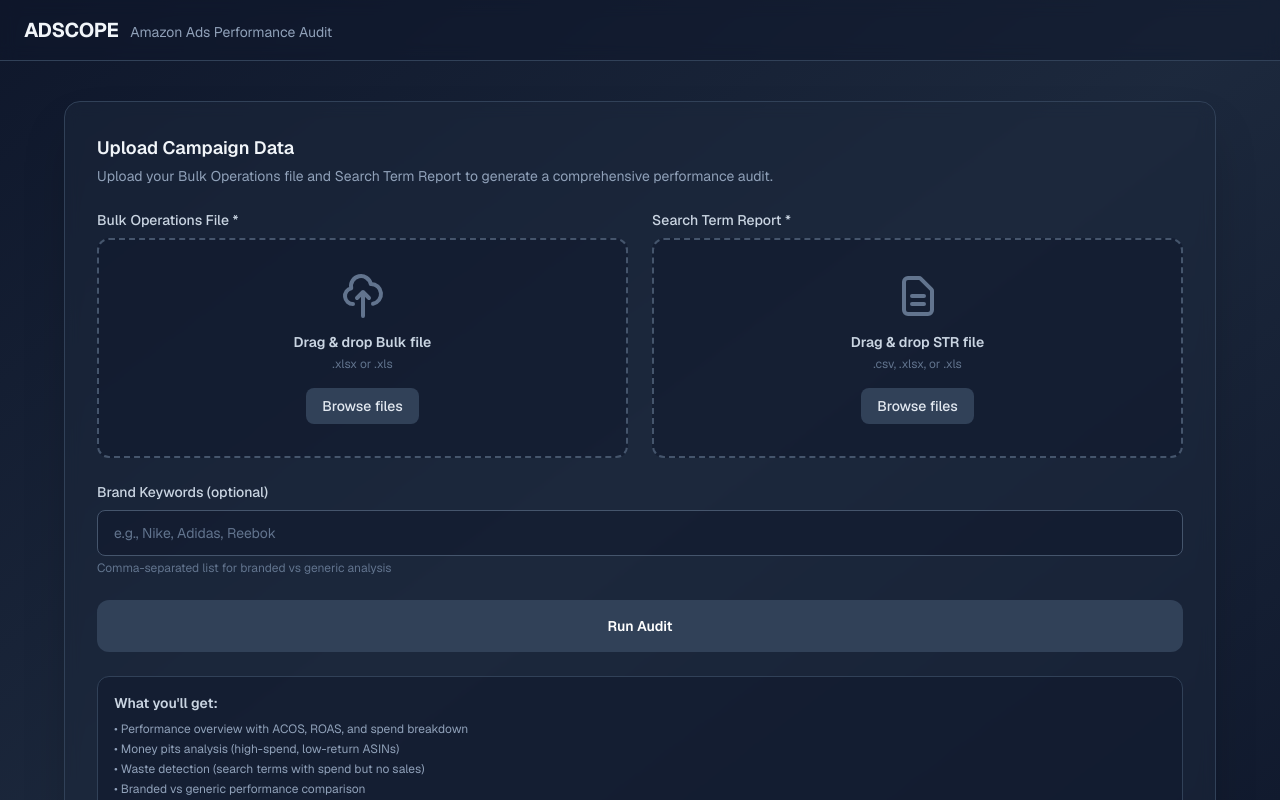
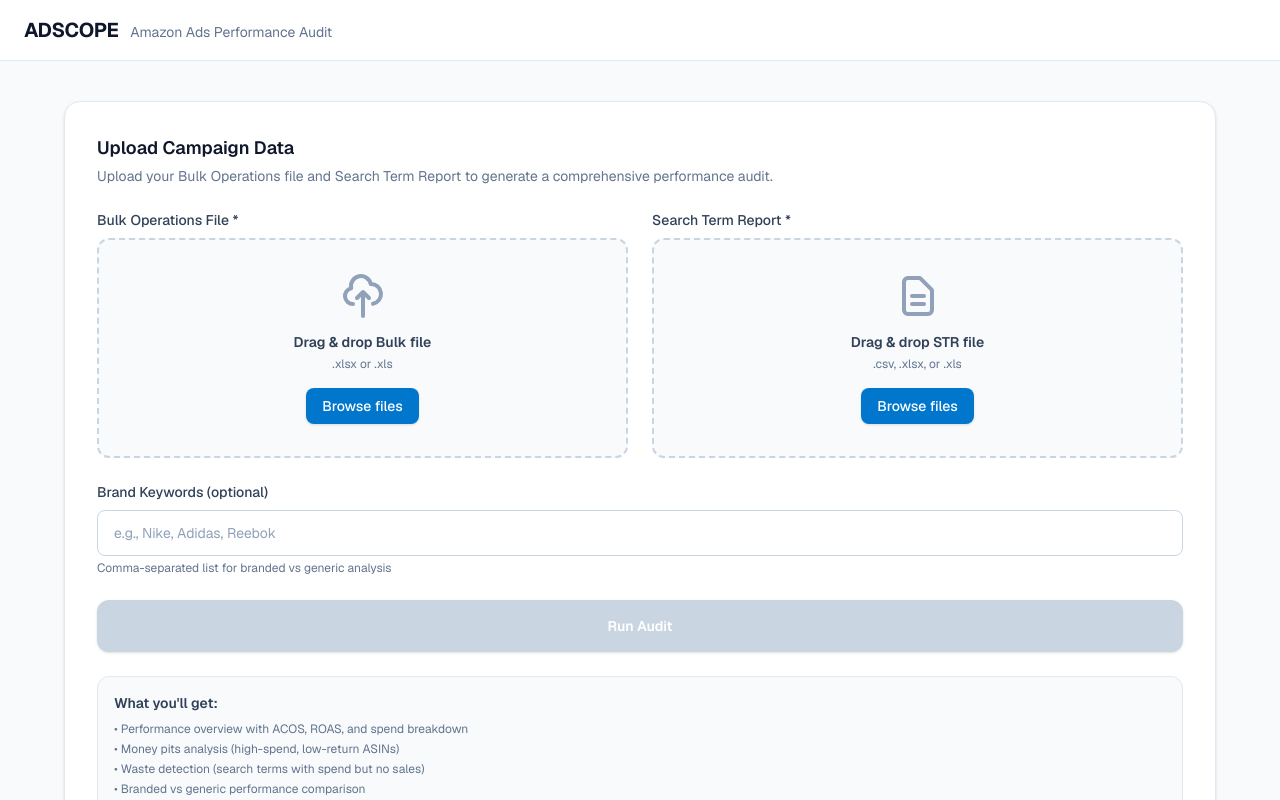
Before and after one commit to jeffdevbot/agency-os, a Next.js app in the folder frontend-web/: page /adscope in a window 1280 px wide. Shown: the top 800 px of the page. Built offline with nearby package versions, Linux system fonts and the light colour scheme; no server answers.

Commit message:
fix(theme): update upload screen to light theme

```diff
--- a/frontend-web/src/app/adscope/components/IngestScreen.tsx
+++ b/frontend-web/src/app/adscope/components/IngestScreen.tsx
@@ -68,14 +68,14 @@ export function IngestScreen({ onSubmit, processing, error }: IngestScreenProps)
   const canSubmit = bulkFile && strFile && !processing;
 
   return (
-    <div className="min-h-screen bg-gradient-to-br from-slate-900 via-slate-800 to-slate-900">
+    <div className="min-h-screen bg-slate-50">
       {/* Header */}
-      <header className="border-b border-slate-700 bg-slate-900/50 px-6 py-4 backdrop-blur-sm">
+      <header className="border-b border-slate-200 bg-white px-6 py-4">
         <div className="mx-auto flex max-w-7xl items-baseline gap-3">
-          <h1 className="text-xl font-bold tracking-tight text-slate-100">
+          <h1 className="text-xl font-bold tracking-tight text-slate-900">
             ADSCOPE
           </h1>
-          <p className="text-sm text-slate-400">
+          <p className="text-sm text-slate-500">
             Amazon Ads Performance Audit
           </p>
         </div>
@@ -84,13 +84,13 @@ export function IngestScreen({ onSubmit, processing, error }: IngestScreenProps)
       {/* Main Content */}
       <div className="flex flex-1 items-start justify-center px-4 pb-16 pt-10">
         <div className="w-full max-w-6xl">
-          <div className="rounded-2xl bg-slate-800/50 p-8 shadow-2xl backdrop-blur-sm border border-slate-700">
+          <div className="rounded-2xl bg-white p-8 shadow-sm border border-slate-200">
             {/* Title */}
             <div className="mb-6">
-              <h2 className="text-lg font-semibold text-slate-100">
+              <h2 className="text-lg font-semibold text-slate-900">
                 Upload Campaign Data
               </h2>
-              <p className="text-sm text-slate-400 mt-1">
+              <p className="text-sm text-slate-500 mt-1">
                 Upload your Bulk Operations file and Search Term Report to generate a comprehensive performance audit.
               </p>
             </div>
@@ -99,20 +99,19 @@ export function IngestScreen({ onSubmit, processing, error }: IngestScreenProps)
             <div className="grid grid-cols-1 md:grid-cols-2 gap-6 mb-6">
               {/* Bulk File Dropzone */}
               <div>
-                <label className="block text-sm font-medium text-slate-300 mb-2">
+                <label className="block text-sm font-medium text-slate-700 mb-2">
                   Bulk Operations File *
                 </label>
                 <div
                   onDragOver={(e) => e.preventDefault()}
                   onDrop={handleBulkDrop}
-                  className={`rounded-xl border-2 border-dashed p-8 text-center transition-colors ${
-                    bulkFile
-                      ? "border-emerald-500 bg-emerald-500/10"
-                      : "border-slate-600 bg-slate-900/50 hover:border-slate-500"
-                  }`}
+                  className={`rounded-xl border-2 border-dashed p-8 text-center transition-colors ${bulkFile
+                      ? "border-emerald-500 bg-emerald-50"
+                      : "border-slate-300 bg-slate-50 hover:border-[#0077cc] hover:bg-white"
+                    }`}
                 >
                   <svg
-                    className="mx-auto h-12 w-12 text-slate-500 mb-3"
+                    className="mx-auto h-12 w-12 text-slate-400 mb-3"
                     fill="none"
                     stroke="currentColor"
                     viewBox="0 0 24 24"
@@ -124,13 +123,13 @@ export function IngestScreen({ onSubmit, processing, error }: IngestScreenProps)
                       d="M7 16a4 4 0 01-.88-7.903A5 5 0 1115.9 6L16 6a5 5 0 011 9.9M15 13l-3-3m0 0l-3 3m3-3v12"
                     />
                   </svg>
-                  <p className="text-sm font-semibold text-slate-300">
+                  <p className="text-sm font-semibold text-slate-700">
                     {bulkFile ? bulkFile.name : "Drag & drop Bulk file"}
                   </p>
                   <p className="text-xs text-slate-500 mt-1">
                     .xlsx or .xls
                   </p>
-                  <label className="mt-4 inline-block cursor-pointer rounded-lg bg-slate-700 px-4 py-2 text-sm font-medium text-slate-200 hover:bg-slate-600 transition-colors">
+                  <label className="mt-4 inline-block cursor-pointer rounded-lg bg-[#0077cc] px-4 py-2 text-sm font-medium text-white hover:bg-[#005fa3] transition-colors shadow-sm">
                     <input
                       type="file"
                       accept=".xlsx,.xls"
@@ -144,20 +143,19 @@ export function IngestScreen({ onSubmit, processing, error }: IngestScreenProps)
 
               {/* STR File Dropzone */}
               <div>
-                <label className="block text-sm font-medium text-slate-300 mb-2">
+                <label className="block text-sm font-medium text-slate-700 mb-2">
                   Search Term Report *
                 </label>
                 <div
                   onDragOver={(e) => e.preventDefault()}
                   onDrop={handleStrDrop}
-                  className={`rounded-xl border-2 border-dashed p-8 text-center transition-colors ${
-                    strFile
-                      ? "border-emerald-500 bg-emerald-500/10"
-                      : "border-slate-600 bg-slate-900/50 hover:border-slate-500"
-                  }`}
+                  className={`rounded-xl border-2 border-dashed p-8 text-center transition-colors ${strFile
+                      ? "border-emerald-500 bg-emerald-50"
+                      : "border-slate-300 bg-slate-50 hover:border-[#0077cc] hover:bg-white"
+                    }`}
                 >
                   <svg
-                    className="mx-auto h-12 w-12 text-slate-500 mb-3"
+                    className="mx-auto h-12 w-12 text-slate-400 mb-3"
                     fill="none"
                     stroke="currentColor"
                     viewBox="0 0 24 24"
@@ -169,13 +167,13 @@ export function IngestScreen({ onSubmit, processing, error }: IngestScreenProps)
                       d="M9 12h6m-6 4h6m2 5H7a2 2 0 01-2-2V5a2 2 0 012-2h5.586a1 1 0 01.707.293l5.414 5.414a1 1 0 01.293.707V19a2 2 0 01-2 2z"
                     />
                   </svg>
-                  <p className="text-sm font-semibold text-slate-300">
+                  <p className="text-sm font-semibold text-slate-700">
                     {strFile ? strFile.name : "Drag & drop STR file"}
                   </p>
                   <p className="text-xs text-slate-500 mt-1">
                     .csv, .xlsx, or .xls
                   </p>
-                  <label className="mt-4 inline-block cursor-pointer rounded-lg bg-slate-700 px-4 py-2 text-sm font-medium text-slate-200 hover:bg-slate-600 transition-colors">
+                  <label className="mt-4 inline-block cursor-pointer rounded-lg bg-[#0077cc] px-4 py-2 text-sm font-medium text-white hover:bg-[#005fa3] transition-colors shadow-sm">
                     <input
                       type="file"
                       accept=".csv,.xlsx,.xls"
@@ -190,7 +188,7 @@ export function IngestScreen({ onSubmit, processing, error }: IngestScreenProps)
 
             {/* Brand Keywords Input */}
             <div className="mb-6">
-              <label className="block text-sm font-medium text-slate-300 mb-2">
+              <label className="block text-sm font-medium text-slate-700 mb-2">
                 Brand Keywords (optional)
               </label>
               <input
@@ -198,7 +196,7 @@ export function IngestScreen({ onSubmit, processing, error }: IngestScreenProps)
                 value={brandKeywords}
                 onChange={(e) => setBrandKeywords(e.target.value)}
                 placeholder="e.g., Nike, Adidas, Reebok"
-                className="w-full rounded-lg border border-slate-600 bg-slate-900/50 px-4 py-3 text-sm text-slate-200 placeholder-slate-500 focus:border-blue-500 focus:outline-none focus:ring-1 focus:ring-blue-500"
+                className="w-full rounded-lg border border-slate-300 bg-white px-4 py-3 text-sm text-slate-900 placeholder-slate-400 focus:border-[#0077cc] focus:outline-none focus:ring-1 focus:ring-[#0077cc]"
               />
               <p className="text-xs text-slate-500 mt-1">
                 Comma-separated list for branded vs generic analysis
@@ -209,30 +207,29 @@ export function IngestScreen({ onSubmit, processing, error }: IngestScreenProps)
             <button
               onClick={handleSubmit}
               disabled={!canSubmit}
-              className={`w-full rounded-xl px-6 py-4 text-sm font-semibold text-white transition-all ${
-                processing
-                  ? "bg-blue-600 animate-pulse cursor-wait"
+              className={`w-full rounded-xl px-6 py-4 text-sm font-semibold text-white transition-all shadow-sm ${processing
+                  ? "bg-[#0077cc] animate-pulse cursor-wait"
                   : canSubmit
-                  ? "bg-blue-600 hover:bg-blue-500 shadow-lg shadow-blue-500/50"
-                  : "bg-slate-700 cursor-not-allowed text-slate-500"
-              }`}
+                    ? "bg-[#0077cc] hover:bg-[#005fa3] shadow-blue-500/20"
+                    : "bg-slate-300 cursor-not-allowed text-slate-500"
+                }`}
             >
               {processing ? processingStatus : "Run Audit"}
             </button>
 
             {/* Error Display */}
             {error && (
-              <div className="mt-4 rounded-xl border border-red-500/40 bg-red-500/10 px-4 py-3">
-                <p className="text-sm text-red-400">{error}</p>
+              <div className="mt-4 rounded-xl border border-red-200 bg-red-50 px-4 py-3">
+                <p className="text-sm text-red-600">{error}</p>
               </div>
             )}
 
             {/* Info */}
-            <div className="mt-6 rounded-xl bg-slate-900/50 border border-slate-700 p-4">
-              <h3 className="text-sm font-semibold text-slate-300 mb-2">
+            <div className="mt-6 rounded-xl bg-slate-50 border border-slate-200 p-4">
+              <h3 className="text-sm font-semibold text-slate-700 mb-2">
                 What you'll get:
               </h3>
-              <ul className="space-y-1 text-xs text-slate-400">
+              <ul className="space-y-1 text-xs text-slate-500">
                 <li>• Performance overview with ACOS, ROAS, and spend breakdown</li>
                 <li>• Money pits analysis (high-spend, low-return ASINs)</li>
                 <li>• Waste detection (search terms with spend but no sales)</li>
```
